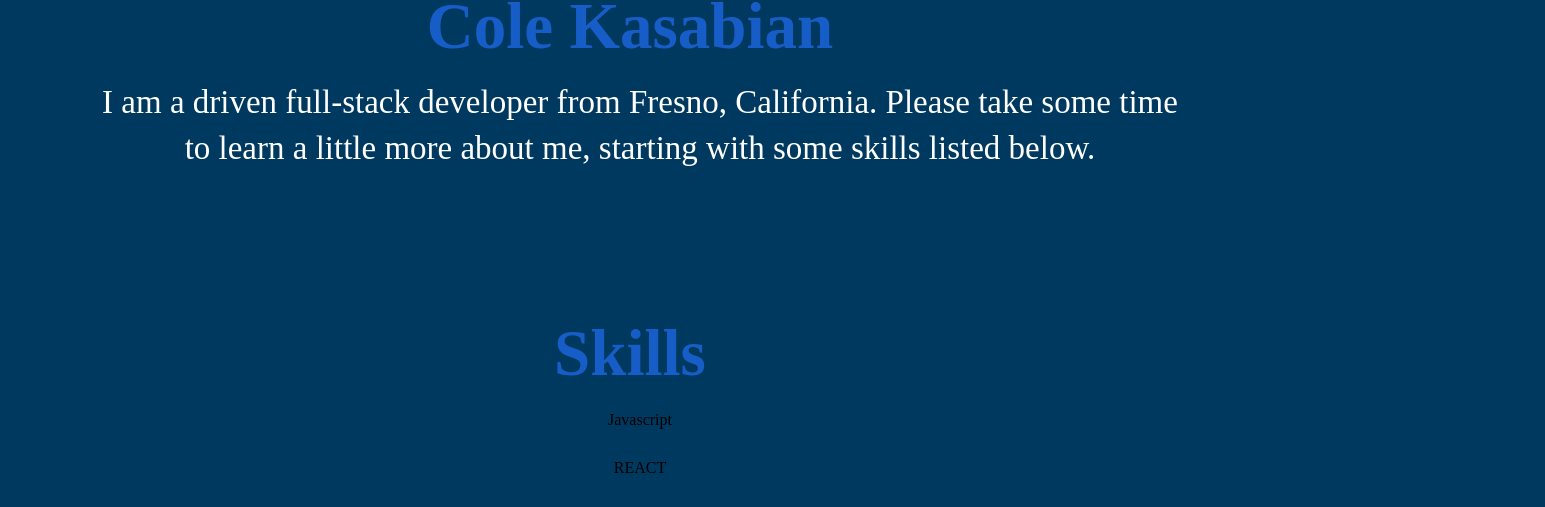
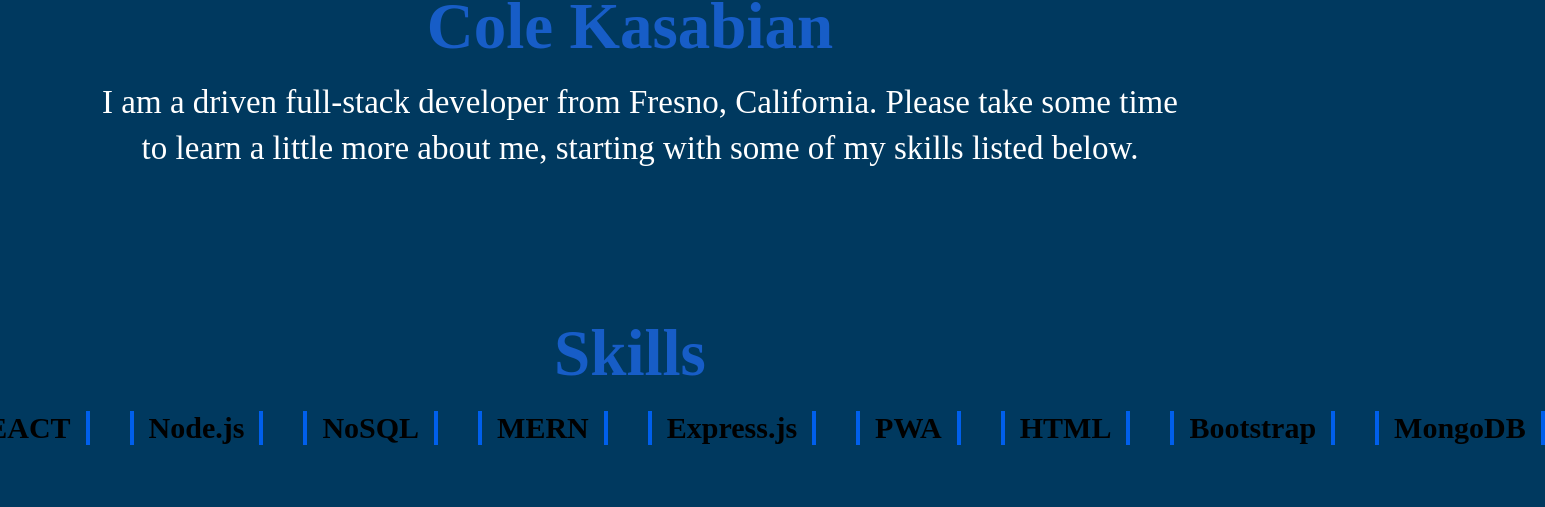
Before and after one commit to colekasa/React-Portfolio, a React (Create React App) app: page / in a window 1280 px wide. Shown: the part 646-1153 px from the top of the page, 1545 px wide, since content can reach past the window. After the commit the page ends 1101 px from the top, so only its background shows below. Built offline with nearby package versions, Linux system fonts and the light colour scheme.

Commit message:
started the Contact Me Page

```diff
--- a/src/App.css
+++ b/src/App.css
@@ -30,8 +30,8 @@ h1 {
   align-items: center;
 }
 
-h3{
-   flex: 0 0 18%;
+h3 {
+  flex: 0 0 18%;
   text-align: center;
   padding-right: 20px;
   font-size: 65px;
@@ -199,6 +199,7 @@ h2 {
 
 .contacts {
   display: flex;
+  flex-direction: column;
   flex-wrap: wrap;
   justify-content: space-around;
   padding: 20px;
@@ -252,7 +253,7 @@ textarea {
 }
 
 input[type="submit"] {
-  background-color: #ad6903;
+  background-color: rgb(2, 0, 117);
   color: white;
   padding: 10px 15px;
   border: none;
@@ -269,7 +270,7 @@ input[type="submit"]:focus {
 }
 
 input[type="submit"]:active {
-  background-color: #ad6903;
+  background-color: rgb(2, 0, 117);
 }
 
 .emailForm {
@@ -288,7 +289,9 @@ input[type="submit"]:active {
 }
 
 .topForm {
-  margin-top: 20px;
+  margin: 20px;
+  width: 350px;
+  margin-right: 100px;
 }
 
 .requiredFields {
@@ -321,7 +324,7 @@ input[type="submit"]:active {
   align-items: center;
   font-size: 33px;
   color: white;
-   max-width: 1100px;
+  max-width: 1100px;
   margin-left: auto;
   margin-right: auto;
   line-height: 1.4;
@@ -330,13 +333,30 @@ input[type="submit"]:active {
 
 .skillsList {
   display: flex;
-  flex-direction: column;
   align-items: center;
   list-style-type: none;
   padding: 0;
+  justify-content: center;
+  font-size: 30px;
+  font-weight: bold;
 }
 
 .skillsList li {
   text-align: center;
   margin-bottom: 10px; /* Optional: Add spacing between list items */
+  border-right: solid 4px #005fec;
+  padding-right: 15px;
+  padding-left: 15px;
+  border-left: solid 4px #005fec;
 }
+
+.contactDiv {
+  display: flex;
+  justify-content: center;
+}
+
+.contactsBack{
+  background-color:  #085bd8;
+  padding: 30px;
+  border-radius: 16px;
+}
--- a/src/components/ContactMe.js
+++ b/src/components/ContactMe.js
@@ -50,7 +50,8 @@ export default function ContactMe() {
   return (
     <div>
           <h2>Contact Me</h2>
-      <form ref={form} onSubmit={sendEmail} className=" topForm emailForm">
+      <div className="contactDiv">
+        <form ref={form} onSubmit={sendEmail} className="contactsBack topForm emailForm">
           <label className="emailInput">Name</label>
           <input onBlur={handleBlur} type="text" name="user_name" />
           <label className="emailInput">Email</label>
@@ -58,23 +59,29 @@ export default function ContactMe() {
           <label className="emailInput">Message</label>
           <textarea onBlur={handleBlur} name="message" />
           {!validForm && (
-          <p className="requiredFields">Please fill in the required fields.</p>
+            <p className="requiredFields">
+              Please fill in the required fields.
+            </p>
           )}
-        {validForm && <p>nothing appears</p>}
+          {validForm && <p></p>}
           <input type="submit" value="Send" />
         </form>
         <a name="contactme"></a>
         <div className="contacts">
-        <p>Cole Kasabian</p>
-        <p>559-905-8812</p>
-        <p>ce.kasabian@gmail.com</p>
-      </div>
-      <div>
+          <p className="contactsBack">📱 : 559-905-8812</p>
+          <p className="contactsBack">Email: ce.kasabian@gmail.com</p>
+          <p className="contactsBack">
+            Resume:
             <form method="get" action={Resume}>
               <button type="submit" className="resumeBtn">
                 Resume
               </button>
             </form>
+          </p>
+        </div>
+      </div>
+      <div>
+        <p>Social Media</p>
       </div>
     </div>
   );
--- a/src/components/Home.js
+++ b/src/components/Home.js
@@ -15,7 +15,7 @@ export default function Home() {
       <h2>Cole Kasabian</h2>
       <p className="homeDescription">
         I am a driven full-stack developer from Fresno, California. Please take
-        some time to learn a little more about me, starting with some skills
+        some time to learn a little more about me, starting with some of my skills
         listed below.
       </p>
       <h3>Skills</h3>
@@ -23,6 +23,13 @@ export default function Home() {
         <li>Javascript</li>
         <li>REACT</li>
         <li>Node.js</li>
+        <li>NoSQL</li>
+        <li>MERN </li>
+        <li>Express.js</li>
+        <li>PWA</li>
+        <li>HTML</li>
+        <li>Bootstrap</li>
+        <li>MongoDB</li>
       </ul>
     </div>
   );
--- a/src/components/MyWork.js
+++ b/src/components/MyWork.js
@@ -10,27 +10,27 @@ export default function MyWork() {
         <div className="container">
           <a href="#" className="flex-item javascript">
             <div>
-              <h3>Javascript</h3>
+              <h4>Javascript</h4>
             </div>
           </a>
           <a href="#" className="flex-item react">
             <div>
-              <h3>React</h3>
+              <h4>React</h4>
             </div>
           </a>
           <a href="#" className="flex-item mern">
             <div>
-              <h3>Mern</h3>
+              <h4>Mern</h4>
             </div>
           </a>
           <a href="#" className="flex-item sql">
             <div>
-              <h3>SQL</h3>
+              <h4>SQL</h4>
             </div>
           </a>
           <a href="#" className="flex-item project">
             <div>
-              <h3>Project</h3>
+              <h4>Project</h4>
             </div>
           </a>
         </div>
```
Lines whose indentation alone changed are shown as unchanged.
